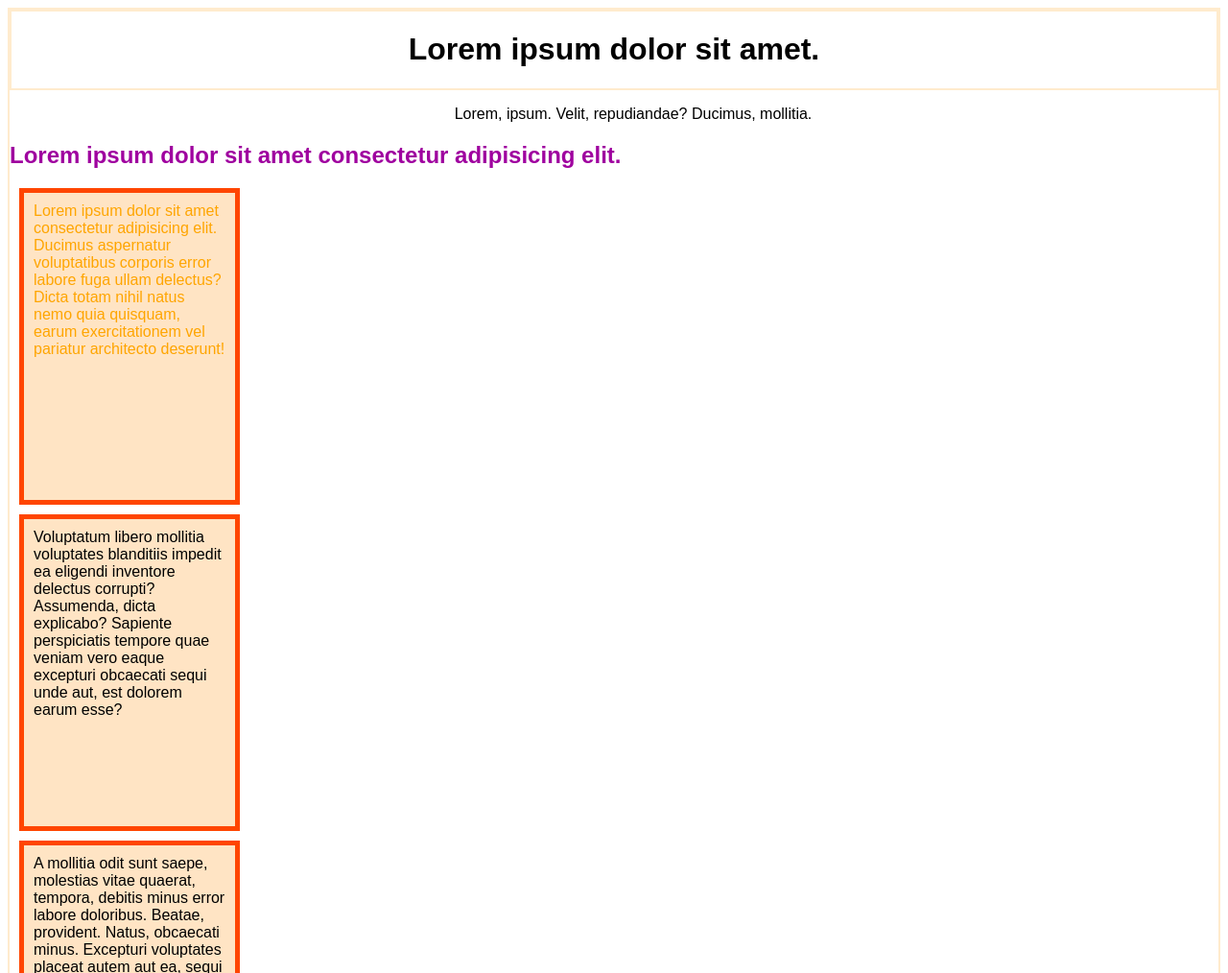
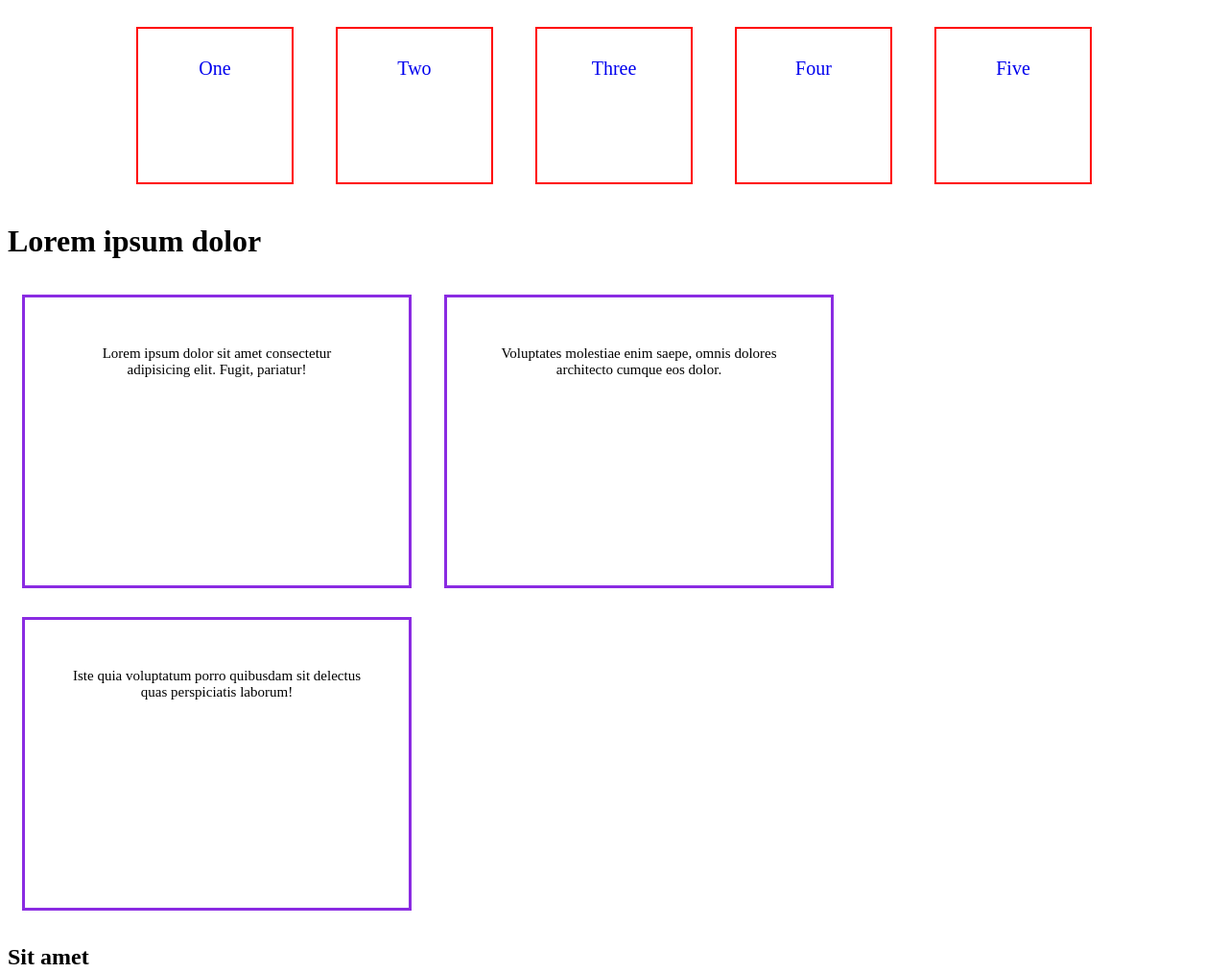
Before and after one commit to Cujo4/Css-set, a plain HTML site: page index.html in a window 1280 px wide. Shown: the top 1014 px of the page at 96% size. Drawn offline with Linux system fonts and the light colour scheme.

Commit message:
inline-block

```diff
--- a/assets/css/style.css
+++ b/assets/css/style.css
@@ -1,71 +1,58 @@
-/* Внешние стили */
-/* Селектор тега (типа) */
-body {
-    font-family: sans-serif;
-    border: 2px blanchedalmond solid;
-}
+/*
 
-ul {
+"width: 0px" - Ширина блока;
+"height: 0px" - Высота блока;
+"background-color: color" - Фон элемента;
+"border: 5px solid orangered" - Граница (рамка) вокруг элемента;
+"padding: 0px" - Расстояние между содержимым элемента и его рамкой;
+"margin: 0px" -  расстояние между этим элементом и другими элементами вокруг;
+"font-size: 0" - Размер шрифта;
+"text-align: left" - Выравнивание текста;
+"color: black" - Цвет текста;
+"initial" - Отключить  наследуемость;
+"inherit" - Включить наследуемость;
+"vertical-align" - выравнивания элементов внутри строки (по вертикали);
+"box-sizing" - свойство, которое управляет тем, как рассчитываются размеры элемента;
+
+*/
+
+
+nav {
     text-align: center;
-}
 
-.no_link {
-display: inline;
 }
 
 a {
-    color: inherit;
     text-decoration: none;
+    display: inline-block;
+    height: 100px;
+    text-align: center;
+    font-size: 20px;
+    width: 100px;
+    border: 2px red solid;
+    padding: 30px;
+    margin: 20px;
+
+
 }
 
-header {
-    border: inherit;
+p {
+    display: inline-block;
+    border: 3px blueviolet solid;
+    width: 300px;
+    height: 200px;
+    margin: 15px;
+    padding: 50px;
+    font-size: 15px;
+    text-align: center;
+    vertical-align: top;
+
 }
- h1 {
-    color: black;
-    text-align: center;
-    font-size: 45;
-      /* font-family : initial; (Отключить унаследовательность) */
-     /* border: inherit; (Включить унаследовательность)  */
+
+h1 {
 
 }
 
 h2 {
-    color: rgb(159, 0, 159);
-    text-align: left;
-    font-size: 35;
+
 }
-
-p {
-    color: black;
-    text-align: left;
-    font-size: 25;
-    width: 200px;
-    height: 300px;
-    background-color: bisque;
-    border: 5px solid orangered;
-    padding: 10px;
-    margin: 10px;
-}
-
-/* Cелектор класса */
-.annotation-an {
-    color: orange;
-}
-
-/* Селектор идентификатора */
-#ident {
-    color: blue;
-}
-
-/* annotation-an : cebab-case
-AnnotationAn : CamelCase
-               loverCamelCase
-               UpperCamelCase (PascalCase)
-annotation_an : snake_case */
-
-/* Специфичность:
-1) Селектор тега (типа) - 1
-2) Селектор класса - 10
-3) Селектор идентификатора - 100
-4) Селектор inline - 1000*/
--- a/index.html
+++ b/index.html
@@ -4,36 +4,26 @@
     <meta charset="UTF-8">
     <meta name="viewport" content="width=device-width, initial-scale=1.0">
     <title>Document</title>
-    <!-- Подвязка внешних стилей -->
     <link rel="stylesheet" href="./assets/css/style.css">
 </head>
 <body>
-   <header>
-        <h1> Lorem ipsum dolor sit amet. </h1>
-   </header>
-    <nav>
-        <ul>
-            <li class="no_link"><a href="#">Lorem, ipsum.</a></li>
-            <li class="no_link"><a href="#">Velit, repudiandae?</a></li>
-            <li class="no_link"><a href="#">Ducimus, mollitia.</a></li>
-        </ul>
-    </nav>
-   <main>
-    <h2> Lorem ipsum dolor sit amet consectetur adipisicing elit. </h2>
-    <p class="annotation-an">Lorem ipsum dolor sit amet consectetur adipisicing elit. Ducimus aspernatur voluptatibus corporis error labore fuga ullam delectus? Dicta totam nihil natus nemo quia quisquam, earum exercitationem vel pariatur architecto deserunt!</p>
-    <p>Voluptatum libero mollitia voluptates blanditiis impedit ea eligendi inventore delectus corrupti? Assumenda, dicta explicabo? Sapiente perspiciatis tempore quae veniam vero eaque excepturi obcaecati sequi unde aut, est dolorem earum esse?</p>
-    <p>A mollitia odit sunt saepe, molestias vitae quaerat, tempora, debitis minus error labore doloribus. Beatae, provident. Natus, obcaecati minus. Excepturi voluptates placeat autem aut ea, sequi alias nesciunt eaque omnis.</p>
-
-    <h2> Lorem ipsum dolor sit amet consectetur adipisicing elit. Hkwbfjwbf vmncemkc ekfncekrfn. </h2>
-    <p>Lorem ipsum dolor sit amet consectetur adipisicing elit. Ducimus aspernatur voluptatibus corporis error labore fuga ullam delectus? Dicta totam nihil natus nemo quia quisquam, earum exercitationem vel pariatur architecto deserunt!</p>
-    <p class="annotation">Voluptatum libero mollitia voluptates blanditiis impedit ea eligendi inventore delectus corrupti? Assumenda, dicta explicabo? Sapiente perspiciatis tempore quae veniam vero eaque excepturi obcaecati sequi unde aut, est dolorem earum esse?</p>
-    <p>A mollitia odit sunt saepe, molestias vitae quaerat, tempora, debitis minus error labore doloribus. Beatae, provident. Natus, obcaecati minus. Excepturi voluptates placeat autem aut ea, sequi alias nesciunt eaque omnis.</p>
-
-</main>
-<footer>
-    <p> <a href="tel:0962726023">0962726023</a>  </p>
-</footer>
-
+  <nav>
+    <a href="№"> One </a>
+    <a href="№"> Two </a>
+    <a href="№"> Three </a>
+    <a href="№"> Four </a>
+    <a href="№"> Five </a>
+  </nav>
+    <h1> Lorem ipsum dolor </h1>
+    <p>Lorem ipsum dolor sit amet consectetur adipisicing elit. Fugit, pariatur!</p>
+    <p>Voluptates molestiae enim saepe, omnis dolores architecto cumque eos dolor.</p>
+    <div>
+        <p>Iste quia voluptatum porro quibusdam sit delectus quas perspiciatis laborum!</p>
+    </div>
+    <h2> Sit amet </h2>
+    <p>Lorem ipsum dolor sit amet consectetur, adipisicing elit. Magnam exercitationem autem facilis.</p>
+    <p>Sint dolor repellendus consequatur quidem officia corrupti necessitatibus eos, architecto ipsum voluptatum?</p>
+    <p>Provident quibusdam optio tempore repellat amet voluptate sequi adipisci? A, accusantium quo.</p>
 
 </body>
 </html>
```
